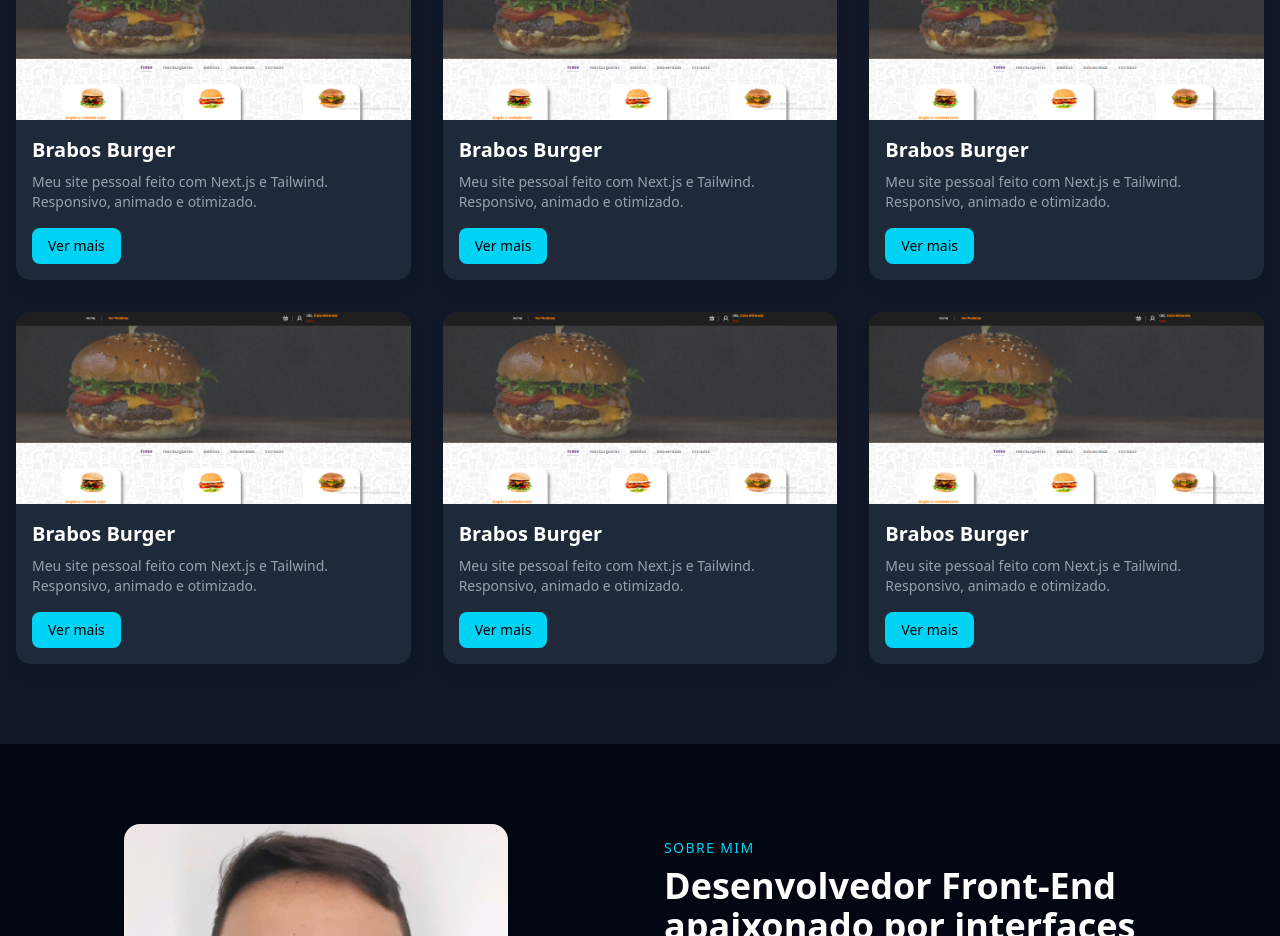
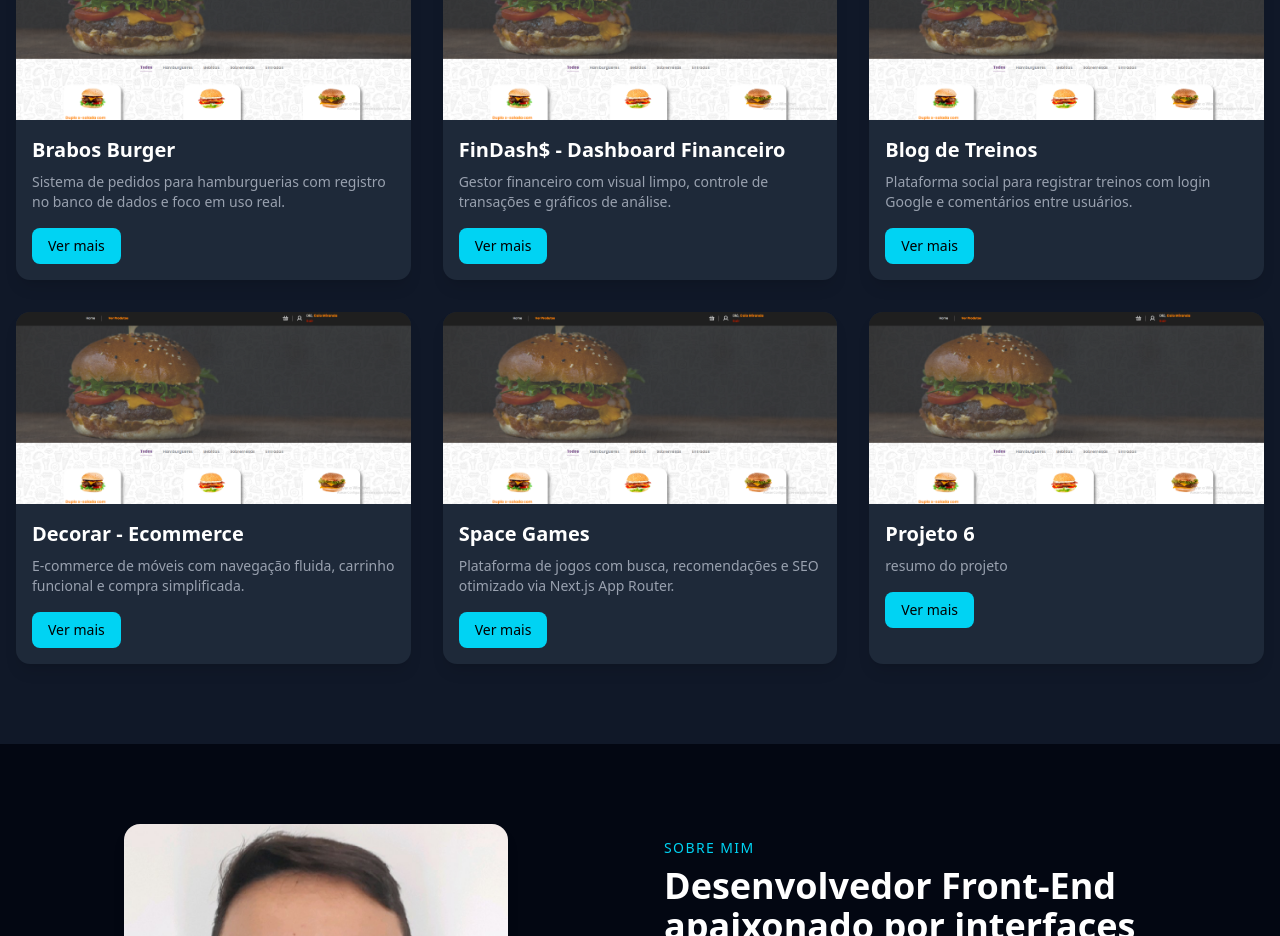
Before and after one commit to CaioMiranda12/portfolio-caio, a Next.js app: page / in a window 1280 px wide. Shown: the part 1060-1996 px from the top of the page. Built offline with nearby package versions, Linux system fonts and the light colour scheme.

Commit message:
feat: add information on projects

```diff
--- a/src/app/_components/projects/index.tsx
+++ b/src/app/_components/projects/index.tsx
@@ -11,6 +11,7 @@ import {
   DialogTrigger,
 } from "@/components/ui/dialog"
 import Link from "next/link";
+import { IoTelescopeOutline } from "react-icons/io5";
 
 export function Projects() {
 
@@ -20,43 +21,55 @@ export function Projects() {
       name: 'Brabos Burger',
       src: BrabosBurger,
       alt: 'Imagem do projeto BrabosBurger',
-      description: 'Meu site pessoal feito com Next.js e Tailwind. Responsivo, animado e otimizado.',
-      skills: 'React, Next.js, Tailwind, Framer Motion.'
+      description: 'Desenvolvimento de uma aplicação completa para hamburguerias, com funcionalidades para registrar pedidos em um banco de dados, visando a aplicação prática em empresas do setor. ',
+      skills: 'React, Styled-components, JavaScript, React Hooks, Material UI, API REST.',
+      summary: 'Sistema de pedidos para hamburguerias com registro no banco de dados e foco em uso real.',
+      link: 'https://...'
     },
     {
-      name: 'Brabos Burger',
+      name: 'FinDash$ - Dashboard Financeiro',
       src: BrabosBurger,
       alt: 'Imagem do projeto BrabosBurger2',
-      description: 'Meu site pessoal feito com Next.js e Tailwind. Responsivo, animado e otimizado.',
-      skills: 'React, Next.js, Tailwind, Framer Motion.'
+      description: 'Sistema de gestor financeiro, focado em usabilidade e visual agradável. Permite gerenciar transações, categorias e visualizar gráficos com resumos mensais e anuais.',
+      skills: 'React, Next.js, TypeScript, Tailwind CSS, ShadCN UI, Axios.',
+      summary: 'Gestor financeiro com visual limpo, controle de transações e gráficos de análise.',
+      link: 'https://www.linkedin.com/feed/update/urn:li:activity:7339407486958931968/'
     },
     {
-      name: 'Brabos Burger',
+      name: 'Blog de Treinos',
       src: BrabosBurger,
       alt: 'Imagem do projeto BrabosBurger3',
-      description: 'Meu site pessoal feito com Next.js e Tailwind. Responsivo, animado e otimizado.',
-      skills: 'React, Next.js, Tailwind, Framer Motion.'
+      description: 'Aplicação que permite aos usuários registrar, compartilhar e comentar sobre treinos. Inclui sistema de login com Google e recursos sociais para interação entre usuários. ',
+      skills: 'React, Next.js, TypeScript, Tailwind CSS, Firebase.',
+      summary: 'Plataforma social para registrar treinos com login Google e comentários entre usuários.',
+      link: 'https://treino-plus.vercel.app/'
     },
     {
-      name: 'Brabos Burger',
+      name: 'Decorar - Ecommerce',
       src: BrabosBurger,
       alt: 'Imagem do projeto BrabosBurger4',
-      description: 'Meu site pessoal feito com Next.js e Tailwind. Responsivo, animado e otimizado.',
-      skills: 'React, Next.js, Tailwind, Framer Motion.'
+      description: 'Um e-commerce de móveis e decoração com interface limpa e navegação intuitiva. Possui páginas de categorias, carrinho funcional e compra simplificada diretamente nos cards ou na página do produto.',
+      skills: 'React, Next.js, Tailwind, AOS.',
+      summary: 'E-commerce de móveis com navegação fluida, carrinho funcional e compra simplificada.',
+      link: 'https://...'
     },
     {
-      name: 'Brabos Burger',
+      name: 'Space Games',
       src: BrabosBurger,
       alt: 'Imagem do projeto BrabosBurger5',
-      description: 'Meu site pessoal feito com Next.js e Tailwind. Responsivo, animado e otimizado.',
-      skills: 'React, Next.js, Tailwind, Framer Motion.'
+      description: 'Space Games é uma plataforma de jogos que mostra informações sobre os jogos mais em alta, com um sistema de recomendação e pesquisa de jogos. O projeto usa Next.js com App Router, garantindo um roteamento eficiente e otimizado para SEO.',
+      skills: 'React, Next.js, Tailwind, Framer Motion.',
+      summary: 'Plataforma de jogos com busca, recomendações e SEO otimizado via Next.js App Router.',
+      link: 'https://...'
     },
     {
-      name: 'Brabos Burger',
+      name: 'Projeto 6',
       src: BrabosBurger,
       alt: 'Imagem do projeto BrabosBurger6',
       description: 'Meu site pessoal feito com Next.js e Tailwind. Responsivo, animado e otimizado.',
-      skills: 'React, Next.js, Tailwind, Framer Motion.'
+      skills: 'React, Next.js, Tailwind, Framer Motion.',
+      summary: 'resumo do projeto',
+      link: 'https://...'
     }
   ]
 
@@ -101,7 +114,7 @@ export function Projects() {
                   {item.name}
                 </h3>
                 <p className="text-gray-400 text-sm mb-4">
-                  {item.description}
+                  {item.summary}
                 </p>
 
                 <Dialog>
@@ -126,7 +139,7 @@ export function Projects() {
                       </div>
 
                       <DialogDescription className="text-gray-300 mt-4">
-                        Um site feito com Next.js, Tailwind e animações suaves para mostrar meus projetos.
+                        {item.description}
                       </DialogDescription>
                     </DialogHeader>
 
@@ -135,7 +148,7 @@ export function Projects() {
                         Tecnologias: {item.skills}
                       </p>
                       <Link
-                        href="https://..."
+                        href={item.link}
                         target="_blank"
                         className="text-cyan-400 hover:underline text-sm mt-4 inline-block"
                       >
```
